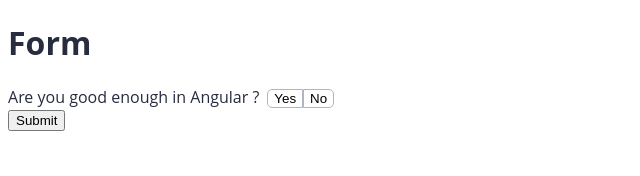
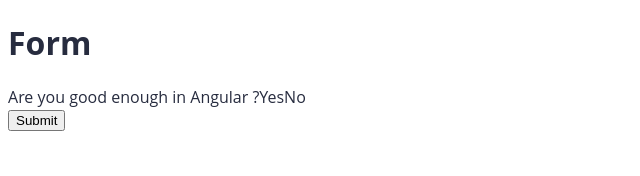
Before and after one commit to Gabriel-Simon07/accessibility_angular, an Angular app: page / in a window 1280 px wide. Shown: the top 176 px of the page, without its empty margins (0-640 px from the left). Built offline with nearby package versions, Linux system fonts and the light colour scheme.

Commit message:
template being implemented using more html and css tags

```diff
--- a/src/app/shared/components/yes-no-button-group/yes-no-button-group.component.html
+++ b/src/app/shared/components/yes-no-button-group/yes-no-button-group.component.html
@@ -1,3 +1,16 @@
+<div class="button-group" role="radiogroup" [attr.aria-label]="label">
+  <label>{{label}}</label>
+  <div class="radio">
+    <input [attr.id]="id + '-yes'" type="radio" [attr.name]="id" [attr.checked]="value === options.YES" (change)="activate(options.YES)">
+    <label [attr.for]="id + '-yes'" class="button-yes">Yes</label>
+  </div>
+  <div class="radio">
+    <input [attr.id]="id + '-no'" type="radio" [attr.name]="id" [attr.checked]="value === options.NO" (change)="activate(options.NO)">
+    <label [attr.for]="id + '-no'" class="button-no">No</label>
+  </div>
+</div>
+
+<!--
 <div appKm class="button-group" role="radiogroup" [attr.aria-labelledby]="id">
   <label [attr.id]="id" class="label">{{label}}</label>
   <button appKmItem (focused)="activate(options.YES)" role="radio"
@@ -10,3 +23,4 @@
     [attr.aria-checked]="value === options.NO" [class.button-pressed]="value === options.NO"
     class="button button-no" type="button" (click)="activate(options.NO)">No</button>
 </div>
+-->
--- a/src/app/shared/components/yes-no-button-group/yes-no-button-group.component.scss
+++ b/src/app/shared/components/yes-no-button-group/yes-no-button-group.component.scss
@@ -27,3 +27,25 @@
     }
   }
 }
+
+.button-group {
+  .radio {
+    position: relative;
+    display: inline-block;
+    input {
+      opacity: 0;
+      position: absolute;
+      top: 25%;
+      left: 25%;
+      &:focus + label {
+        outline: solid 1px #272c3f;
+      }
+      &:checked + label {
+        @extend .button-pressed;
+      }
+    }
+    label {
+      display: block;
+    }
+  }
+}
```
